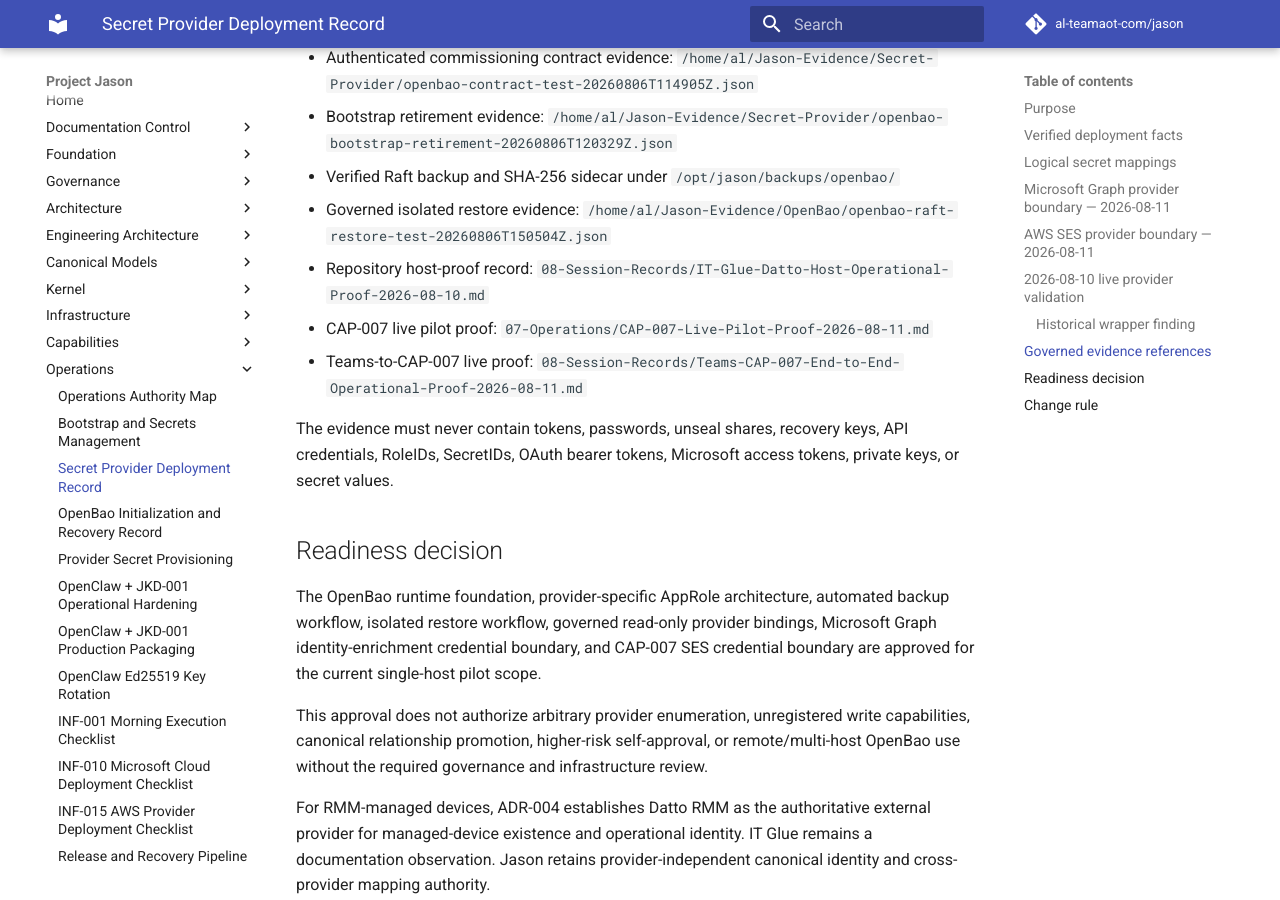
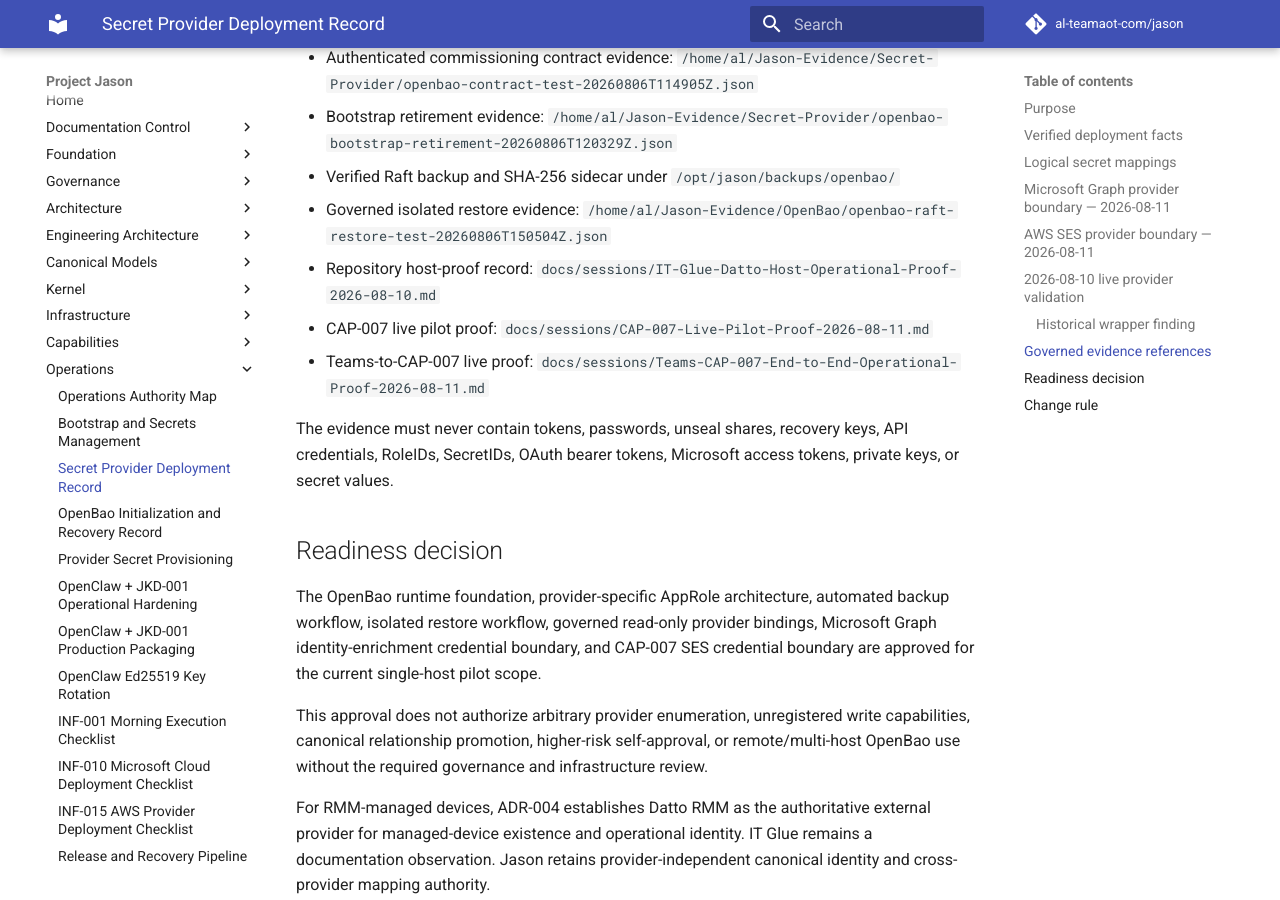
Before and after one commit to al-teamaot-com/jason, an MkDocs documentation site: the page built from docs/operations/Jason-Secret-Provider-Deployment-Record.md, in a window 1280 px wide and 900 px high, scrolled down 6290 px. Built offline with MkDocs 1.6.1 and Material for MkDocs 9.7.7, drawn with Linux system fonts in a browser that asks for light colours; comment, search, counter and statistics services are not loaded.

Commit message:
Repair secret-provider evidence record paths

```diff
--- a/docs/operations/Jason-Secret-Provider-Deployment-Record.md
+++ b/docs/operations/Jason-Secret-Provider-Deployment-Record.md
@@ -143,9 +143,9 @@
 - Bootstrap retirement evidence: `/home/al/Jason-Evidence/Secret-Provider/openbao-bootstrap-retirement-20260806T120329Z.json`
 - Verified Raft backup and SHA-256 sidecar under `/opt/jason/backups/openbao/`
 - Governed isolated restore evidence: `/home/al/Jason-Evidence/OpenBao/openbao-raft-restore-test-20260806T150504Z.json`
-- Repository host-proof record: `08-Session-Records/IT-Glue-Datto-Host-Operational-Proof-2026-08-10.md`
-- CAP-007 live pilot proof: `07-Operations/CAP-007-Live-Pilot-Proof-2026-08-11.md`
-- Teams-to-CAP-007 live proof: `08-Session-Records/Teams-CAP-007-End-to-End-Operational-Proof-2026-08-11.md`
+- Repository host-proof record: `docs/sessions/IT-Glue-Datto-Host-Operational-Proof-2026-08-10.md`
+- CAP-007 live pilot proof: `docs/sessions/CAP-007-Live-Pilot-Proof-2026-08-11.md`
+- Teams-to-CAP-007 live proof: `docs/sessions/Teams-CAP-007-End-to-End-Operational-Proof-2026-08-11.md`
 
 The evidence must never contain tokens, passwords, unseal shares, recovery keys, API credentials, RoleIDs, SecretIDs, OAuth bearer tokens, Microsoft access tokens, private keys, or secret values.
 
```
